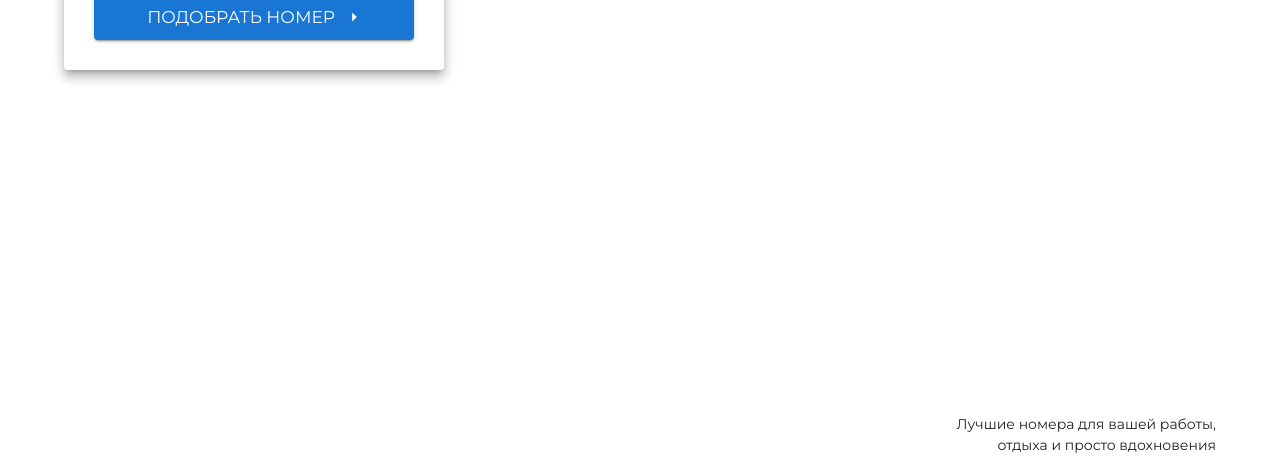
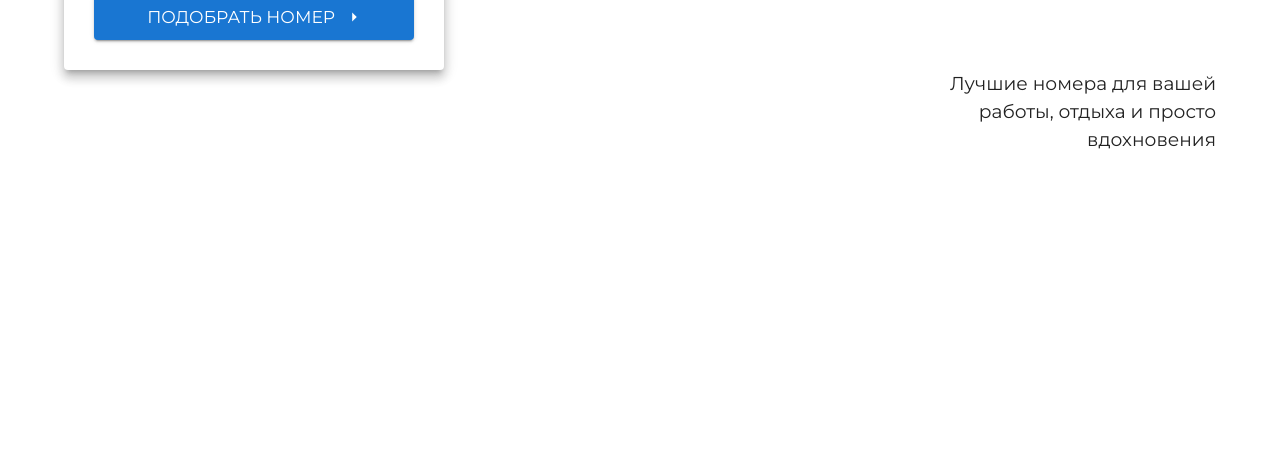
Before and after one commit to Solexofficial/react-hotel_booking, a React (Create React App) app: page / in a window 1280 px wide. Shown: the part 424-897 px from the top of the page. Built offline with nearby package versions, Linux system fonts and the light colour scheme.

Commit message:
feat: add useStyles main layout

```diff
--- a/src/app/components/common/typography/text.jsx
+++ b/src/app/components/common/typography/text.jsx
@@ -3,11 +3,7 @@ import PropTypes from 'prop-types';
 import Typography from '@mui/material/Typography';
 
 const Text = ({ children, ...props }) => {
-  return (
-    <Typography sx={{ fontSize: '14px' }} {...props}>
-      {children}
-    </Typography>
-  );
+  return <Typography {...props}>{children}</Typography>;
 };
 Text.propTypes = {
   children: PropTypes.node,
--- a/src/app/layouts/main.jsx
+++ /dev/null
@@ -1,34 +0,0 @@
-import { Box, Container } from '@mui/material';
-import React from 'react';
-import Header from '../components/common/header';
-import ImageSlider from '../components/common/slider';
-import Text from '../components/common/typography/text';
-import SearchRoomsForm from '../components/ui/searchRoomsForm';
-
-const Main = () => {
-  return (
-    <>
-      <ImageSlider />
-      <Container>
-        <Header />
-        <Box style={{ height: 826, display: 'flex', flexDirection: 'column' }}>
-          <SearchRoomsForm />
-          <Text
-            align='right'
-            style={{
-              fontSize: '14px',
-              marginTop: 'auto',
-              marginBottom: '20px',
-              maxWidth: '300px',
-              alignSelf: 'flex-end',
-            }}
-          >
-            Лучшие номера для вашей работы, отдыха и просто вдохновения
-          </Text>
-        </Box>
-      </Container>
-    </>
-  );
-};
-
-export default Main;
--- /dev/null
+++ b/src/app/layouts/main/main.jsx
@@ -0,0 +1,26 @@
+import { Box, Container, Typography } from '@mui/material';
+import React from 'react';
+import Header from '../../components/common/header';
+import ImageSlider from '../../components/common/slider';
+import SearchRoomsForm from '../../components/ui/searchRoomsForm';
+import useStyles from './styles';
+
+const Main = () => {
+  const classes = useStyles();
+  return (
+    <>
+      <ImageSlider />
+      <Container>
+        <Header />
+        <Box className={classes.contentWrapper}>
+          <SearchRoomsForm />
+          <Typography align='right' className={classes.textWishes}>
+            Лучшие номера для вашей работы, отдыха и просто вдохновения
+          </Typography>
+        </Box>
+      </Container>
+    </>
+  );
+};
+
+export default Main;
--- /dev/null
+++ b/src/app/layouts/main/styles.js
@@ -0,0 +1,18 @@
+import { makeStyles } from '@material-ui/styles';
+
+const useStyles = makeStyles(theme => ({
+  contentWrapper: {
+    height: '826px',
+    display: 'flex',
+    flexDirection: 'column',
+  },
+  textWishes: {
+    marginTop: 'auto',
+    marginBottom: '20px',
+    maxWidth: '300px',
+    fontSize: '14px',
+    alignSelf: 'flex-end',
+  },
+}));
+
+export default useStyles;
--- a/src/app/router/routes.js
+++ b/src/app/router/routes.js
@@ -1,5 +1,5 @@
 import Login from '../layouts/login';
-import Main from '../layouts/main';
+import Main from '../layouts/main/main.jsx';
 import Rooms from '../layouts/rooms';
 import Dashboard from '../layouts/dashboard';
 
```
